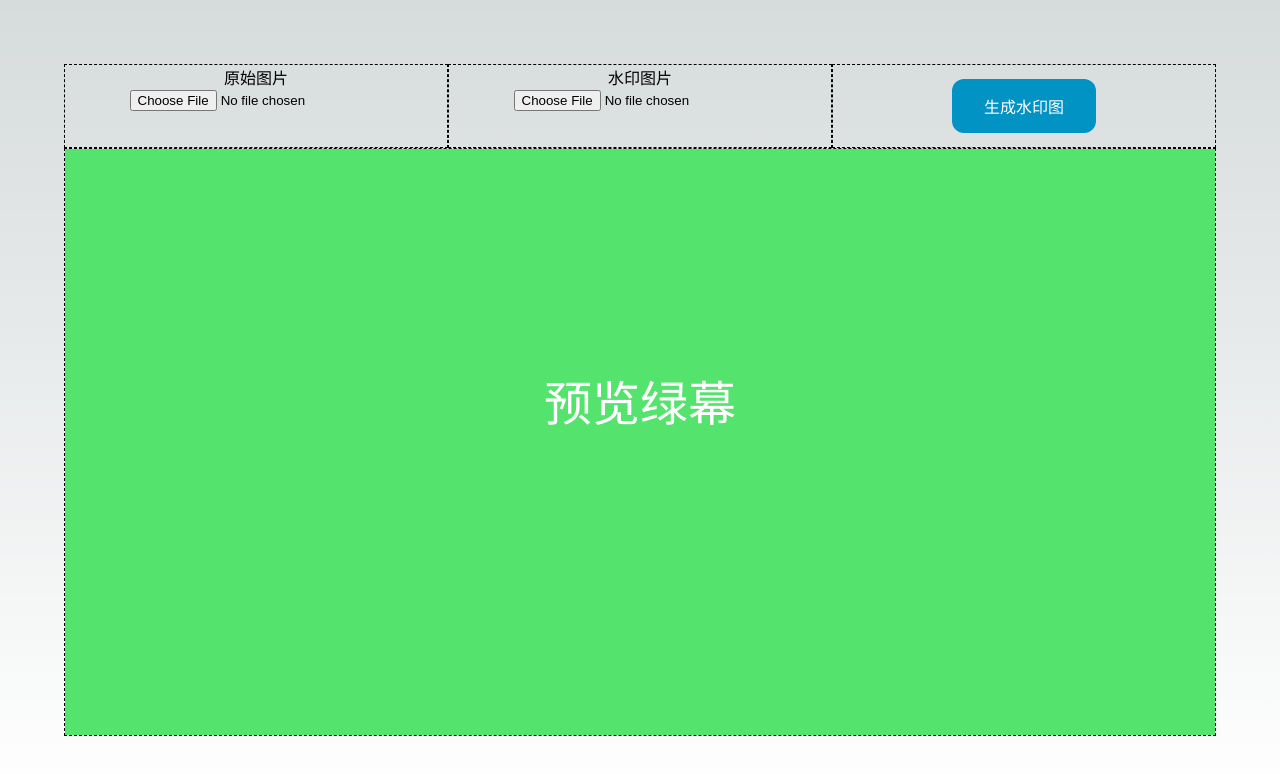
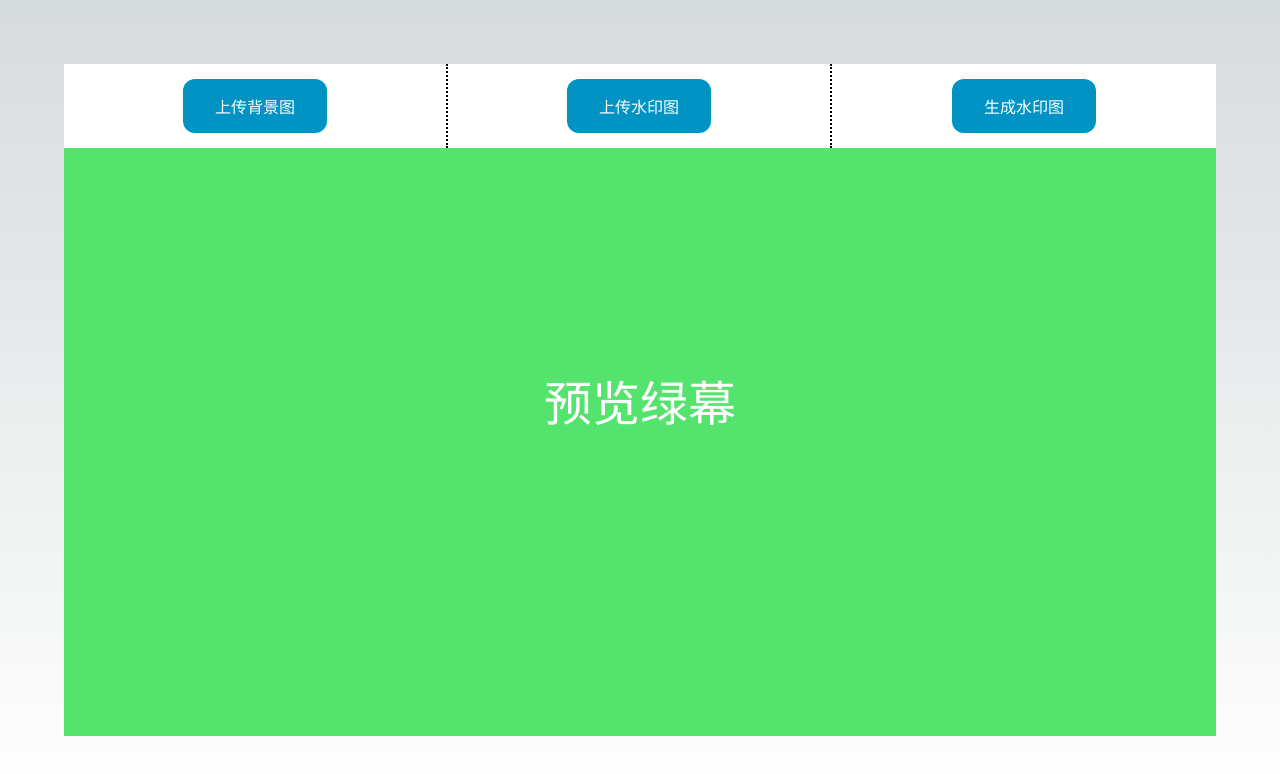
Before and after one commit to Andy201512/watermark, a Next.js app: page / in a window 1280 px wide. Shown: the top 774 px of the page. Built offline with nearby package versions, Linux system fonts and the light colour scheme.

Commit message:
更新样式和readme说明

```diff
--- a/src/app/page.js
+++ b/src/app/page.js
@@ -132,7 +132,7 @@ export default function Watermark() {
   return (
     <main className={styles.main}>
       <div className={styles.origin}>
-        <p>原始图片</p>
+        <button className={styles.generateButton} onClick={(e)=>{e.target.nextElementSibling.click()}}>上传背景图</button>
         <input
           type='file'
           accept='image/*'
@@ -140,7 +140,7 @@ export default function Watermark() {
         ></input>
       </div>
       <div className={styles.watermark}>
-        <p>水印图片</p>
+        <button className={styles.generateButton} onClick={(e)=>{e.target.nextElementSibling.click()}}>上传水印图</button>
         <input
           type='file'
           accept='image/*'
--- a/src/app/page.module.css
+++ b/src/app/page.module.css
@@ -14,10 +14,20 @@
 
 .origin {
   grid-area: origin;
+  align-content: center;
+  background-color: white;
+  border-right: 2px dotted;
 }
 
 .watermark {
   grid-area: watermark;
+  align-content: center;
+  background-color: white;
+  border-right: 2px dotted;
+}
+
+.origin>input, .watermark>input{
+  display:none
 }
 
 .preview {
@@ -69,6 +79,7 @@
 .output {
   grid-area: output;
   align-content: center;
+  background-color: white;
 }
 
 .generateButton {
@@ -81,6 +92,7 @@
   text-decoration: none;
   display: inline-block;
   font-size: 16px;
+  cursor: pointer;
 }
 
 .generateButton:hover {
@@ -90,8 +102,6 @@
 
 .main>div {
   text-align: center;
-  border: 1px;
-  border-style: dashed;
 }
 
 @media (min-width: 700px) {
```
Also changed, not shown: 1 other file (tests, documents, lock files or other folders).
